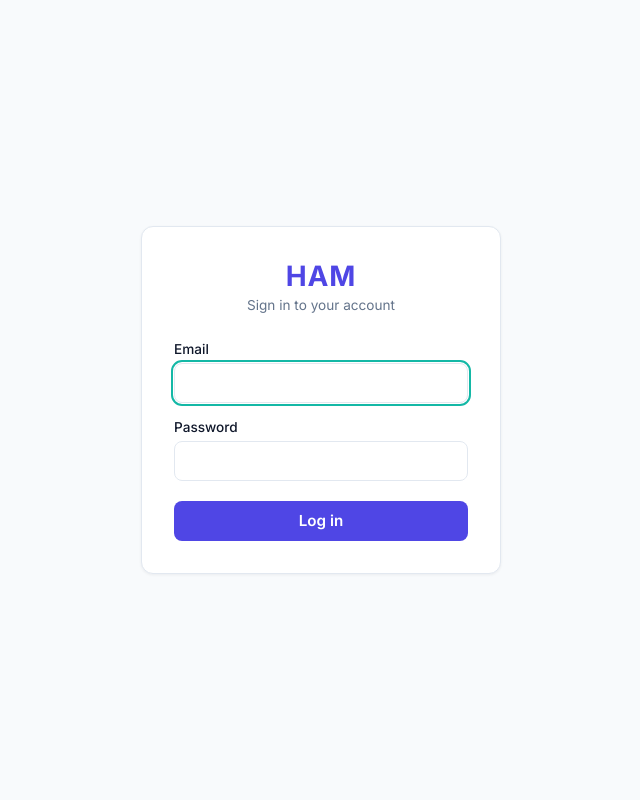
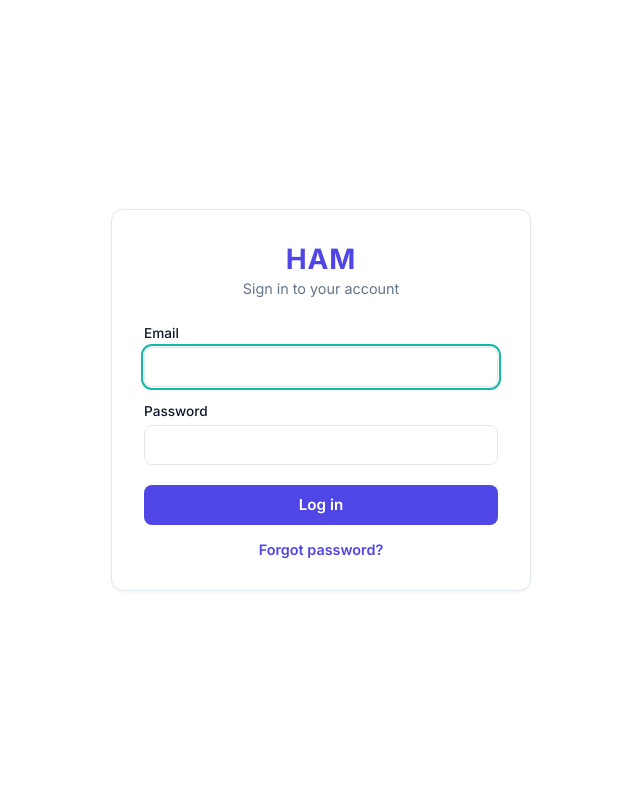
Before and after one commit to huzefaTaj/HAM, a Django app: page /login/?next=/change-email/ in a window 1280 px wide. Shown: the whole page, without its empty margins (319-959 px from the left). Run offline with Django 5.2, Linux system fonts and the light colour scheme.

Commit message:
added email service for password reset and forgot password functionality

```diff
--- /dev/null
+++ b/accounts/templates/accounts/auth_base.html
@@ -0,0 +1,128 @@
+{% extends "base.html" %}
+
+{% block extra_head %}
+<style>
+  body {
+    background: #ffffff;
+  }
+
+  main {
+    display: flex;
+    align-items: center;
+    justify-content: center;
+    min-height: 100vh;
+    padding: 1.5rem;
+    max-width: none;
+  }
+
+  .auth-card {
+    width: 100%;
+    max-width: 420px;
+    background: var(--color-surface);
+    border: 1px solid var(--color-border);
+    border-radius: 12px;
+    padding: 2rem;
+    box-shadow: 0 1px 3px rgba(15, 23, 42, 0.06);
+  }
+
+  .auth-logo {
+    display: block;
+    text-align: center;
+    font-weight: 800;
+    font-size: 1.75rem;
+    letter-spacing: 0.03em;
+    color: var(--color-primary);
+    margin-bottom: 0.25rem;
+  }
+
+  .auth-subtitle {
+    text-align: center;
+    color: var(--color-text-muted);
+    font-size: 0.9rem;
+    margin: 0 0 1.75rem;
+  }
+
+  .field {
+    margin-bottom: 1rem;
+  }
+
+  .field label {
+    display: block;
+    font-size: 0.85rem;
+    font-weight: 500;
+    margin-bottom: 0.35rem;
+  }
+
+  .field input {
+    width: 100%;
+    padding: 0.6rem 0.75rem;
+    border: 1px solid var(--color-border);
+    border-radius: 8px;
+    font-family: inherit;
+    font-size: 0.95rem;
+  }
+
+  .field input:focus {
+    outline: 2px solid var(--color-secondary);
+    outline-offset: 1px;
+  }
+
+  .msg-error {
+    background: #FEF2F2;
+    color: #B91C1C;
+    border: 1px solid #FECACA;
+    border-radius: 8px;
+    padding: 0.6rem 0.75rem;
+    font-size: 0.85rem;
+    margin-bottom: 1rem;
+  }
+
+  .msg-success {
+    background: #ECFDF5;
+    color: #047857;
+    border: 1px solid #A7F3D0;
+    border-radius: 8px;
+    padding: 0.6rem 0.75rem;
+    font-size: 0.85rem;
+    margin-bottom: 1rem;
+  }
+
+  .auth-card .btn-primary {
+    width: 100%;
+    margin-top: 0.25rem;
+  }
+
+  .auth-links {
+    margin-top: 1rem;
+    text-align: center;
+    font-size: 0.9rem;
+  }
+
+  .auth-links a {
+    color: var(--color-primary);
+    text-decoration: none;
+    font-weight: 600;
+  }
+
+  .auth-links a:hover {
+    text-decoration: underline;
+  }
+</style>
+{% block auth_extra_head %}{% endblock %}
+{% endblock %}
+
+{% block content %}
+<div class="auth-card">
+  <span class="auth-logo">HAM</span>
+  <p class="auth-subtitle">{% block auth_subtitle %}{% endblock %}</p>
+
+  {% if error %}
+    <div class="msg-error">{{ error }}</div>
+  {% endif %}
+  {% if success %}
+    <div class="msg-success">{{ success }}</div>
+  {% endif %}
+
+  {% block auth_body %}{% endblock %}
+</div>
+{% endblock %}
--- /dev/null
+++ b/accounts/templates/accounts/emails/base.txt
@@ -0,0 +1,3 @@
+HAM
+
+{% block body %}{% endblock %}
--- a/accounts/templates/accounts/login.html
+++ b/accounts/templates/accounts/login.html
@@ -1,95 +1,10 @@
-{% extends "base.html" %}
+{% extends "accounts/auth_base.html" %}
 
 {% block title %}Login · HAM{% endblock %}
 
-{% block extra_head %}
-<style>
-  main {
-    display: flex;
-    align-items: center;
-    justify-content: center;
-    min-height: 100vh;
-    padding: 1.5rem;
-  }
+{% block auth_subtitle %}Sign in to your account{% endblock %}
 
-  .login-card {
-    width: 100%;
-    max-width: 360px;
-    background: var(--color-surface);
-    border: 1px solid var(--color-border);
-    border-radius: 12px;
-    padding: 2rem;
-    box-shadow: 0 1px 3px rgba(15, 23, 42, 0.06);
-  }
-
-  .login-logo {
-    display: block;
-    text-align: center;
-    font-weight: 700;
-    font-size: 1.75rem;
-    letter-spacing: 0.03em;
-    color: var(--color-primary);
-    margin-bottom: 0.25rem;
-  }
-
-  .login-subtitle {
-    text-align: center;
-    color: var(--color-text-muted);
-    font-size: 0.85rem;
-    margin: 0 0 1.75rem;
-  }
-
-  .field {
-    margin-bottom: 1rem;
-  }
-
-  .field label {
-    display: block;
-    font-size: 0.85rem;
-    font-weight: 500;
-    margin-bottom: 0.35rem;
-  }
-
-  .field input {
-    width: 100%;
-    padding: 0.6rem 0.75rem;
-    border: 1px solid var(--color-border);
-    border-radius: 8px;
-    font-family: inherit;
-    font-size: 0.95rem;
-  }
-
-  .field input:focus {
-    outline: 2px solid var(--color-secondary);
-    outline-offset: 1px;
-  }
-
-  .login-error {
-    background: #FEF2F2;
-    color: #B91C1C;
-    border: 1px solid #FECACA;
-    border-radius: 8px;
-    padding: 0.6rem 0.75rem;
-    font-size: 0.85rem;
-    margin-bottom: 1rem;
-  }
-
-  .login-card .btn-primary {
-    width: 100%;
-    margin-top: 0.25rem;
-  }
-</style>
-{% endblock %}
-
-{% block content %}
-<div class="login-card">
-  <span class="login-logo">HAM</span>
-  <p class="login-subtitle">Sign in to your account</p>
-
-  {% if error %}
-  <div class="login-error">{{ error }}</div>
-  {% endif %}
-
+{% block auth_body %}
   <form method="post">
     {% csrf_token %}
     <input type="hidden" name="next" value="{{ next }}">
@@ -103,5 +18,8 @@
     </div>
     <button type="submit" class="btn-primary">Log in</button>
   </form>
-</div>
+
+  <div class="auth-links">
+    <a href="{% url 'forgot_password' %}">Forgot password?</a>
+  </div>
 {% endblock %}
--- a/accounts/views.py
+++ b/accounts/views.py
@@ -2,9 +2,14 @@ from django.conf import settings
 from django.contrib.auth import authenticate
 from django.contrib.auth.password_validation import validate_password
 from django.core.exceptions import ValidationError
+from django.core.mail import EmailMultiAlternatives
 from django.shortcuts import redirect, render
 from django.urls import reverse
 from django.utils.http import url_has_allowed_host_and_scheme
+from django.utils.http import urlsafe_base64_decode, urlsafe_base64_encode
+from django.utils.encoding import force_bytes, force_str
+from django.contrib.auth.tokens import PasswordResetTokenGenerator
+from django.template.loader import render_to_string
 from rest_framework_simplejwt.tokens import RefreshToken
 
 from savings.models import SavingsAccount
@@ -13,7 +18,10 @@ from accounts.models import User
 
 def login_view(request):
     error = None
+    success = None
     next_url = request.POST.get('next') or request.GET.get('next') or ''
+    if request.GET.get('reset') == '1':
+        success = 'Reset password link sent on your email address.'
 
     if request.method == 'POST':
         email = request.POST.get('email', '').strip()
@@ -47,7 +55,7 @@ def login_view(request):
 
         error = 'Invalid email or password.'
 
-    return render(request, 'accounts/login.html', {'error': error, 'next': next_url})
+    return render(request, 'accounts/login.html', {'error': error, 'success': success, 'next': next_url})
 
 
 def logout_view(request):
@@ -120,3 +128,94 @@ def change_email_view(request):
         'error': error,
         'success': success,
     })
+
+
+def forgot_password_view(request):
+    error = None
+    success = None
+
+    if request.method == 'POST':
+        email = (request.POST.get('email') or '').strip().lower()
+
+        if not email:
+            error = 'Email is required.'
+        else:
+            user = User.objects.filter(email=email, active=True).first()
+            if not user:
+                error = 'Email is invalid or not able to send mail.'
+            else:
+                token = PasswordResetTokenGenerator().make_token(user)
+                uid = urlsafe_base64_encode(force_bytes(user.pk))
+                reset_path = reverse('reset_password', args=[uid, token])
+                reset_url = request.build_absolute_uri(reset_path)
+
+                try:
+                    subject = 'HAM password reset'
+                    text_body = render_to_string('accounts/emails/reset_password.txt', {
+                        'user': user,
+                        'reset_url': reset_url,
+                    })
+                    html_body = render_to_string('accounts/emails/reset_password.html', {
+                        'user': user,
+                        'reset_url': reset_url,
+                    })
+
+                    msg = EmailMultiAlternatives(
+                        subject=subject,
+                        body=text_body,
+                        from_email=settings.DEFAULT_FROM_EMAIL,
+                        to=[user.email],
+                    )
+                    msg.attach_alternative(html_body, 'text/html')
+                    msg.send(fail_silently=False)
+                    return redirect(f"{reverse('login')}?reset=1")
+                except Exception:
+                    error = 'Email is invalid or not able to send mail.'
+
+    return render(request, 'accounts/forgot_password.html', {
+        'error': error,
+        'success': success,
+    })
+
+
+def reset_password_view(request, uidb64, token):
+    error = None
+    success = None
+
+    user = None
+    try:
+        uid = force_str(urlsafe_base64_decode(uidb64))
+        user = User.objects.filter(pk=uid, active=True).first()
+    except Exception:
+        user = None
+
+    if not user or not PasswordResetTokenGenerator().check_token(user, token):
+        return render(request, 'accounts/reset_password.html', {
+            'error': 'This reset link is invalid or expired.',
+            'success': None,
+            'token_valid': False,
+        })
+
+    if request.method == 'POST':
+        new_password = request.POST.get('new_password', '')
+        confirm_password = request.POST.get('confirm_password', '')
+
+        if not new_password or new_password != confirm_password:
+            error = 'Passwords do not match.'
+        else:
+            try:
+                validate_password(new_password, user=user)
+            except ValidationError as exc:
+                error = ' '.join(exc.messages)
+
+        if not error:
+            user.set_password(new_password)
+            user.must_change_password = False
+            user.save(update_fields=['password', 'must_change_password'])
+            success = 'Password updated. You can now login.'
+
+    return render(request, 'accounts/reset_password.html', {
+        'error': error,
+        'success': success,
+        'token_valid': True,
+    })
--- a/core/middleware.py
+++ b/core/middleware.py
@@ -5,7 +5,7 @@ from django.urls import reverse
 from rest_framework_simplejwt.exceptions import TokenError
 from rest_framework_simplejwt.tokens import AccessToken, RefreshToken
 
-EXEMPT_PATH_PREFIXES = ('/login', '/logout', '/admin', '/static')
+EXEMPT_PATH_PREFIXES = ('/login', '/logout', '/admin', '/static', '/forgot-password', '/reset-password')
 CHANGE_PASSWORD_PATH = '/change-password/'
 
 
--- a/ham/urls.py
+++ b/ham/urls.py
@@ -34,6 +34,8 @@ urlpatterns = [
     path('profile/', accounts_views.profile_view, name='profile'),
     path('change-email/', accounts_views.change_email_view, name='change_email'),
     path('change-password/', accounts_views.change_password_view, name='change_password'),
+    path('forgot-password/', accounts_views.forgot_password_view, name='forgot_password'),
+    path('reset-password/<str:uidb64>/<str:token>/', accounts_views.reset_password_view, name='reset_password'),
     path('', views.hello_world, name='hello_world'),
     path('loans/', loans_views.hello_loans, name='hello_loans'),
     path('payments/', payments_views.hello_payments, name='hello_payments'),
```
Also changed, not shown: accounts/templates/accounts/emails/base.html (added, +32 -0 lines), accounts/templates/accounts/emails/reset_password.html (added, +12 -0 lines), accounts/templates/accounts/emails/reset_password.txt (added, +12 -0 lines), accounts/templates/accounts/forgot_password.html (added, +20 -0 lines), accounts/templates/accounts/reset_password.html (added, +28 -0 lines), ham/settings.py (+27 -7 lines), 1 other file.
